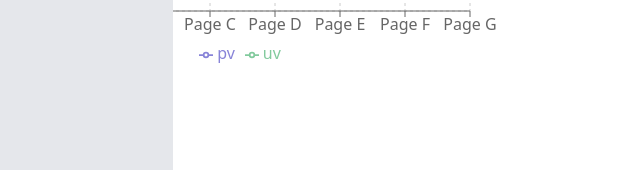
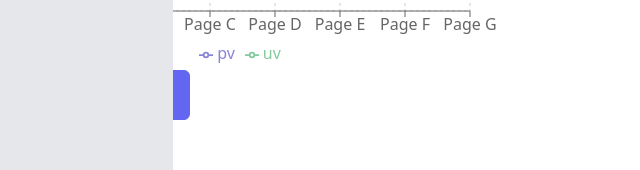
Before and after one commit to Dot-Den/AI-Stuff, a React (Vite) app in the folder buuk-ai-assistant/: page /sheqaudit in a window 1280 px wide. Shown: the part 334-504 px from the top of the page, without its empty margins (0-640 px from the left). Built offline with nearby package versions, Linux system fonts and the light colour scheme.

Commit message:
button to download excel file

```diff
--- a/buuk-ai-assistant/src/pages/SHEQAudit/containers/SHEQAuditView.tsx
+++ b/buuk-ai-assistant/src/pages/SHEQAudit/containers/SHEQAuditView.tsx
@@ -1,5 +1,8 @@
-import React from 'react';
+import React, { useState } from 'react';
+import axios from 'axios';
+import { saveAs } from 'file-saver';
 import { LineChart, Line, XAxis, YAxis, CartesianGrid, Tooltip, Legend } from 'recharts';
+import { Button } from 'primereact/button';
 
 const data = [
   { name: 'Page A', uv: 4000, pv: 2400, amt: 2400 },
@@ -12,6 +15,23 @@ const data = [
 ];
 
 const SHEQAuditView = () => {
+  const [loading, setLoading] = useState(false);
+
+  const downloadFile = async () => {
+    setLoading(true);
+    try {
+      const response = await axios.post('https://localhost:5001/api/sheqaudit/process', {}, {
+        responseType: 'blob',
+      });
+      const blob = new Blob([response.data], { type: 'application/vnd.openxmlformats-officedocument.spreadsheetml.sheet' });
+      saveAs(blob, 'report.xlsx');
+    } catch (error) {
+      console.error('Error downloading the file', error);
+    } finally {
+      setLoading(false);
+    }
+  };
+
   return (
     <div>
       <h1>SHEQ Audit View</h1>
@@ -31,6 +51,13 @@ const SHEQAuditView = () => {
         <Line type="monotone" dataKey="pv" stroke="#8884d8" activeDot={{ r: 8 }} />
         <Line type="monotone" dataKey="uv" stroke="#82ca9d" />
       </LineChart>
+      <Button
+        label="Download Excel"
+        icon="pi pi-download"
+        onClick={downloadFile}
+        loading={loading}
+        className="p-button-primary mt-4"
+      />
     </div>
   );
 };
```
